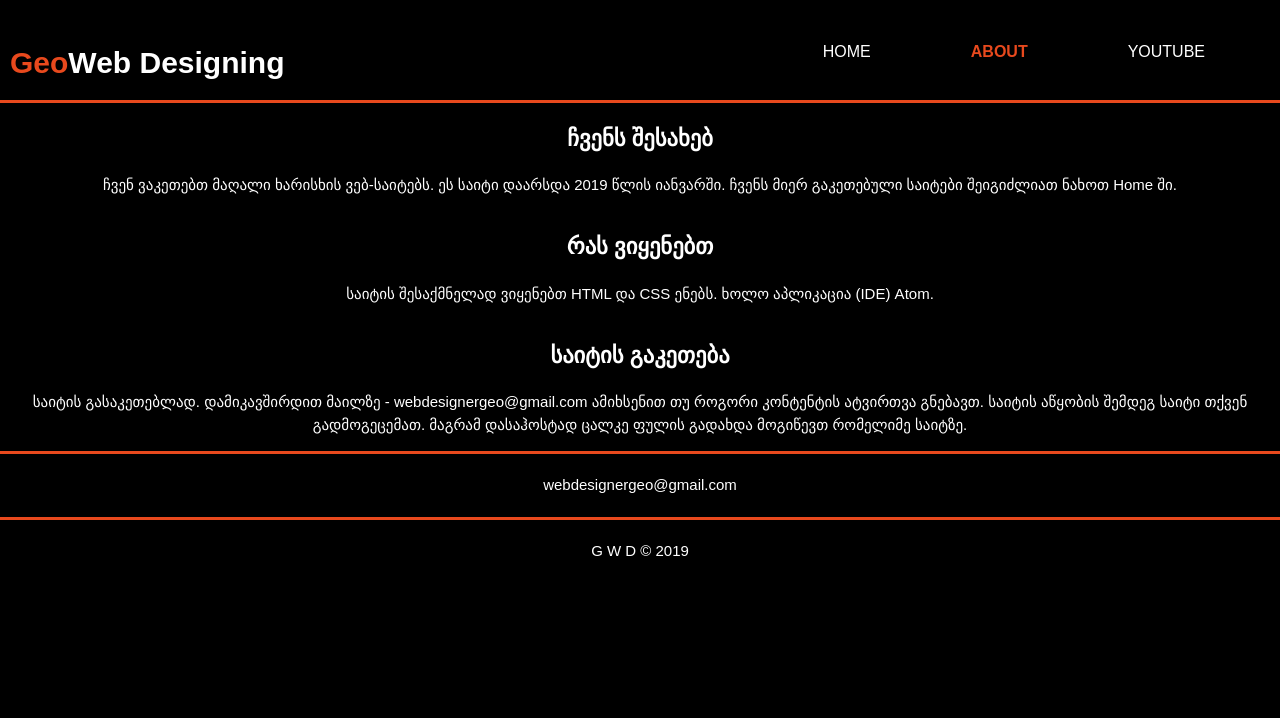
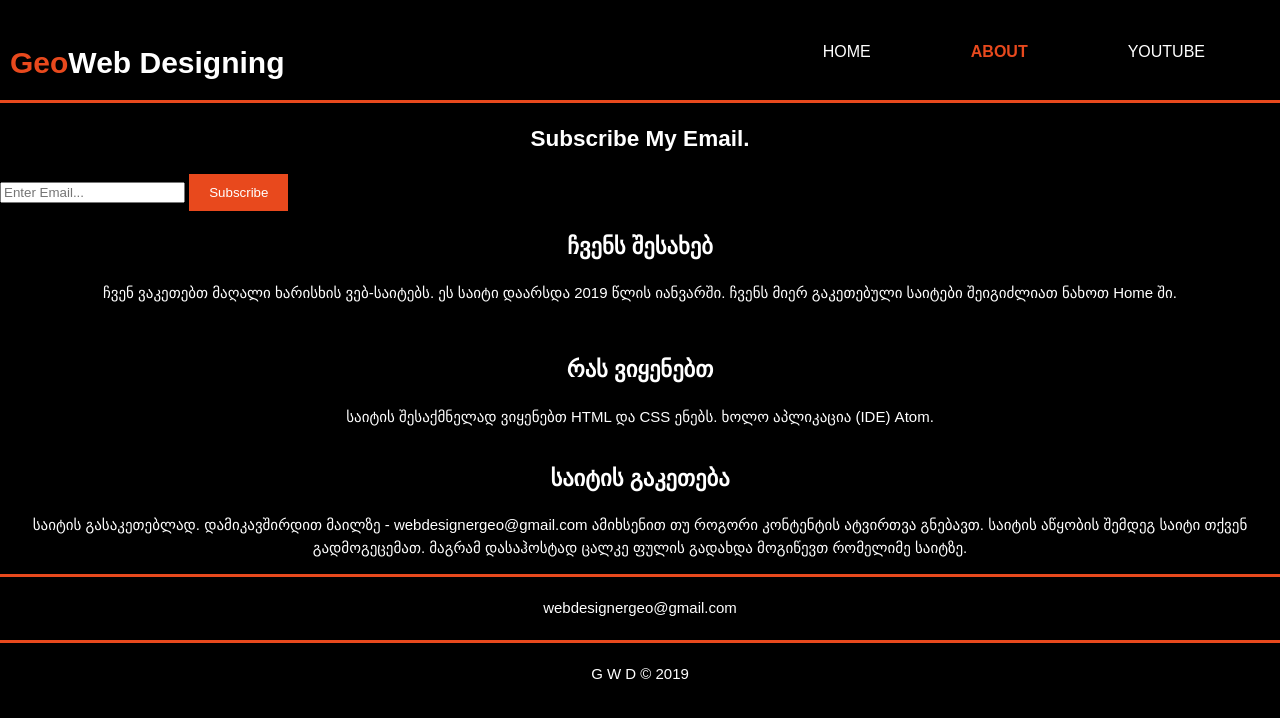
Before and after one commit to giwidi/GWD, a plain HTML site: page about.html in a window 1280 px wide. Drawn offline with Linux system fonts and the light colour scheme.

Commit message:
Update about.html

```diff
--- a/about.html
+++ b/about.html
@@ -24,6 +24,11 @@
          </div>
        </header>
        <section id="WWD">
+          <div class="container">
+      <h1>Subscribe My Email.</h1>
+      <form>
+        <input type="email" placeholder="Enter Email...">
+        <button type="submit" class="button_1">Subscribe</button>
          <div class="container">
            <h1>ჩვენს შესახებ</h1>
            <p>ჩვენ ვაკეთებთ მაღალი ხარისხის ვებ-საიტებს. ეს საიტი დაარსდა 2019 წლის იანვარში. ჩვენს მიერ გაკეთებული საიტები შეიგიძლიათ ნახოთ Home ში.</p>
```
